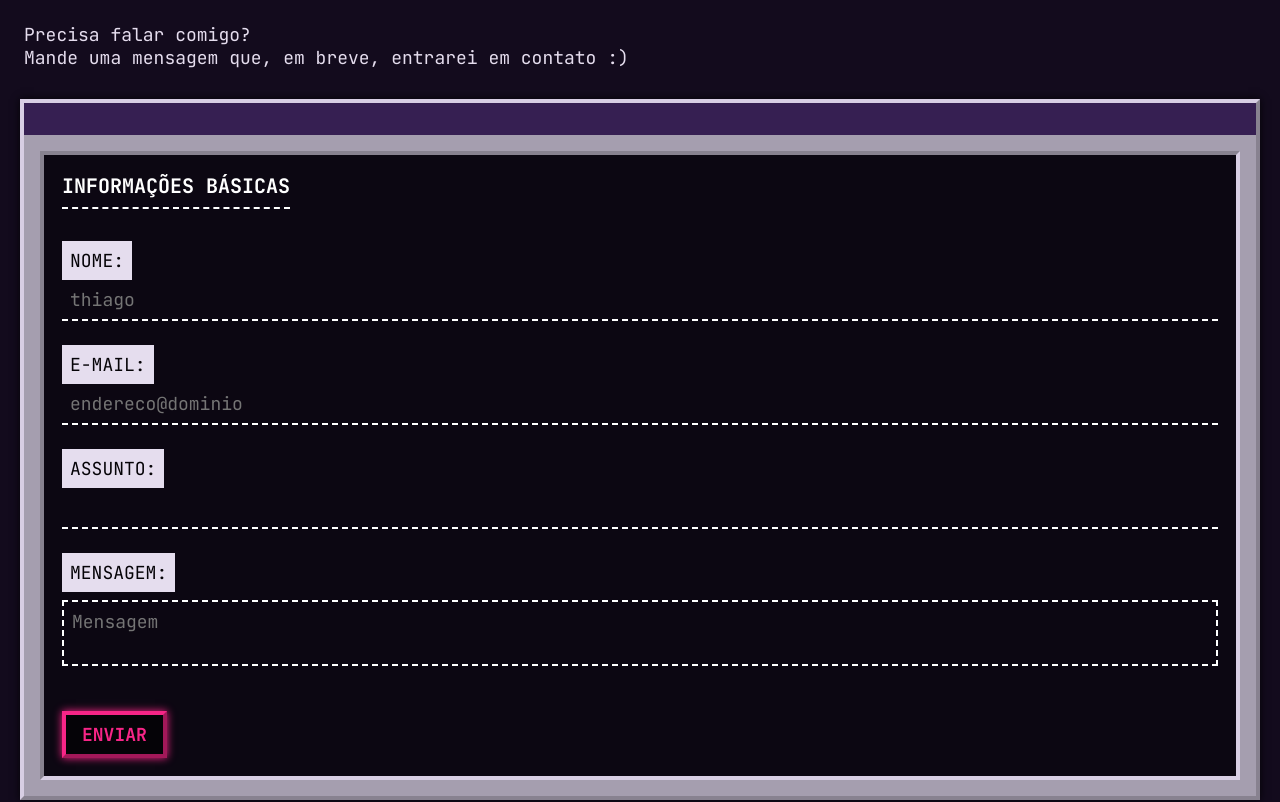
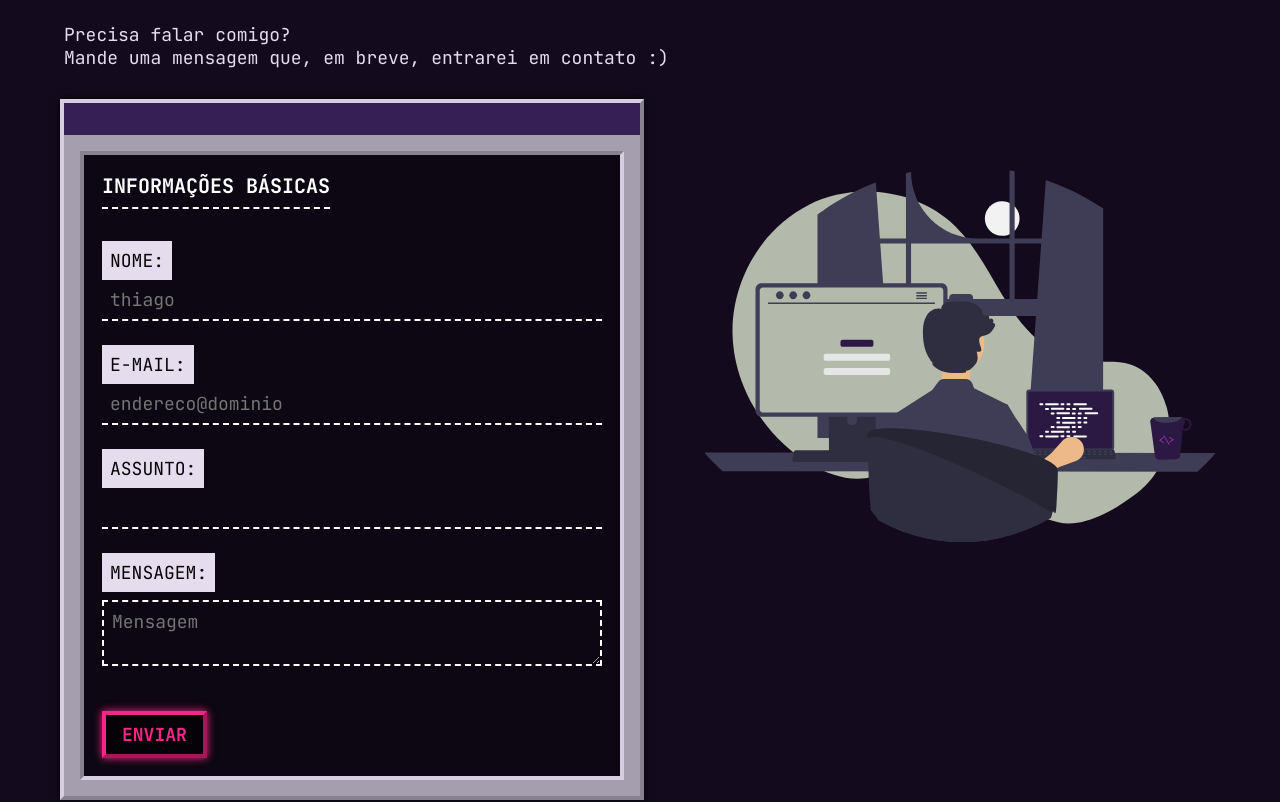
Before and after one commit to trsaints/trsaints-frontend, a React (Vite) app: page / in a window 1280 px wide. Shown: the part 2720-3522 px from the top of the page. Built offline with nearby package versions, Linux system fonts and the light colour scheme.

Commit message:
create responsive layout for tablets and desktops

```diff
--- a/src/app/components/MainContent/Contact/Contact.css
+++ b/src/app/components/MainContent/Contact/Contact.css
@@ -9,7 +9,6 @@
 .form {
   position: relative;
   padding: 22px;
-  width: calc(100vw - 3rem);
 }
 
 .form__fieldset {
@@ -27,7 +26,8 @@
   margin-bottom: 2rem;
 }
 
-.form__field + .form__field, .form__field--textarea {
+.form__field + .form__field,
+.form__field--textarea {
   margin-top: 1.5rem;
 }
 
@@ -57,13 +57,38 @@
 }
 
 .form__textarea {
-    margin-top: .5rem;
-    border: 2px dashed;
-    width: 100%;
-    padding: .5rem;
+  margin-top: 0.5rem;
+  border: 2px dashed;
+  width: 100%;
+  padding: 0.5rem;
+  resize: vertical;
 }
 
 .form__submit {
-    position: inherit;
-    z-index: 2;
+  position: inherit;
+  z-index: 2;
 }
+
+@media screen and (min-width: 720px) {
+  .contact {
+    padding-inline: 2.5rem;
+  }
+
+  .form {
+    width: 70%;
+  }
+}
+
+@media screen and (min-width: 1280px) {
+  .contact {
+    padding-inline: 4rem;
+    background-image: url("/trsaints_programming.svg");
+    background-repeat: no-repeat;
+    background-size: 40%;
+    background-position: calc(100% - 4rem) 50%;
+  }
+
+  .form {
+    width: 50%;
+  }
+}
```
